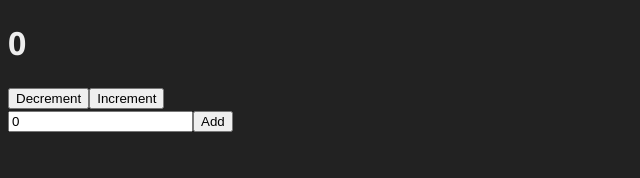
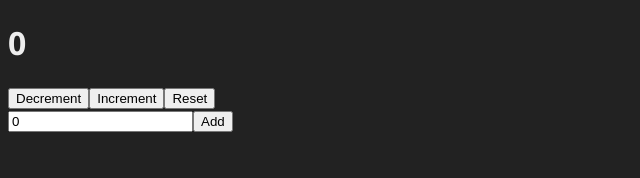
Before and after one commit to SmackSmash/redux-counter, a React (Vite) app: page / in a window 1280 px wide. Shown: the top 178 px of the page, without its empty margins (0-640 px from the left). Built offline with nearby package versions, Linux system fonts and the light colour scheme.

Commit message:
Added npm start method and clear counter button

```diff
--- a/package.json
+++ b/package.json
@@ -4,6 +4,7 @@
   "version": "0.0.0",
   "type": "module",
   "scripts": {
+    "start": "npm run dev",
     "dev": "vite",
     "build": "vite build",
     "lint": "eslint . --ext js,jsx --report-unused-disable-directives --max-warnings 0",
--- a/src/components/Counter/Counter.jsx
+++ b/src/components/Counter/Counter.jsx
@@ -9,6 +9,8 @@ const Counter = () => {
 
   const handleIncrement = () => setCount(count + 1);
 
+  const handleReset = () => setCount(0);
+
   const handleSubmit = e => {
     e.preventDefault();
     setCount(count + Number(addition));
@@ -19,6 +21,7 @@ const Counter = () => {
       <h1>{count}</h1>
       <button onClick={handleDecrement}>Decrement</button>
       <button onClick={handleIncrement}>Increment</button>
+      <button onClick={handleReset}>Reset</button>
       <form onSubmit={handleSubmit}>
         <input type='number' value={addition} onChange={e => setAddition(e.target.value)} />
         <button type='submit'>Add</button>
```
